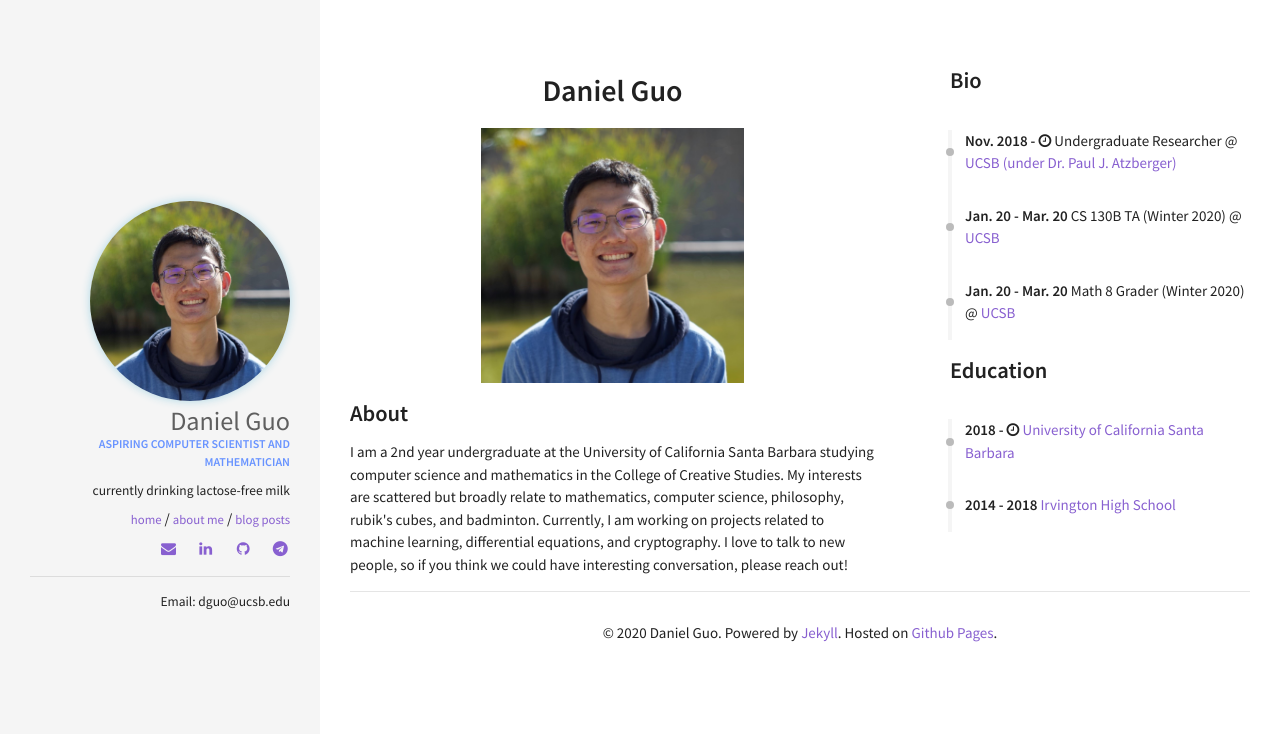
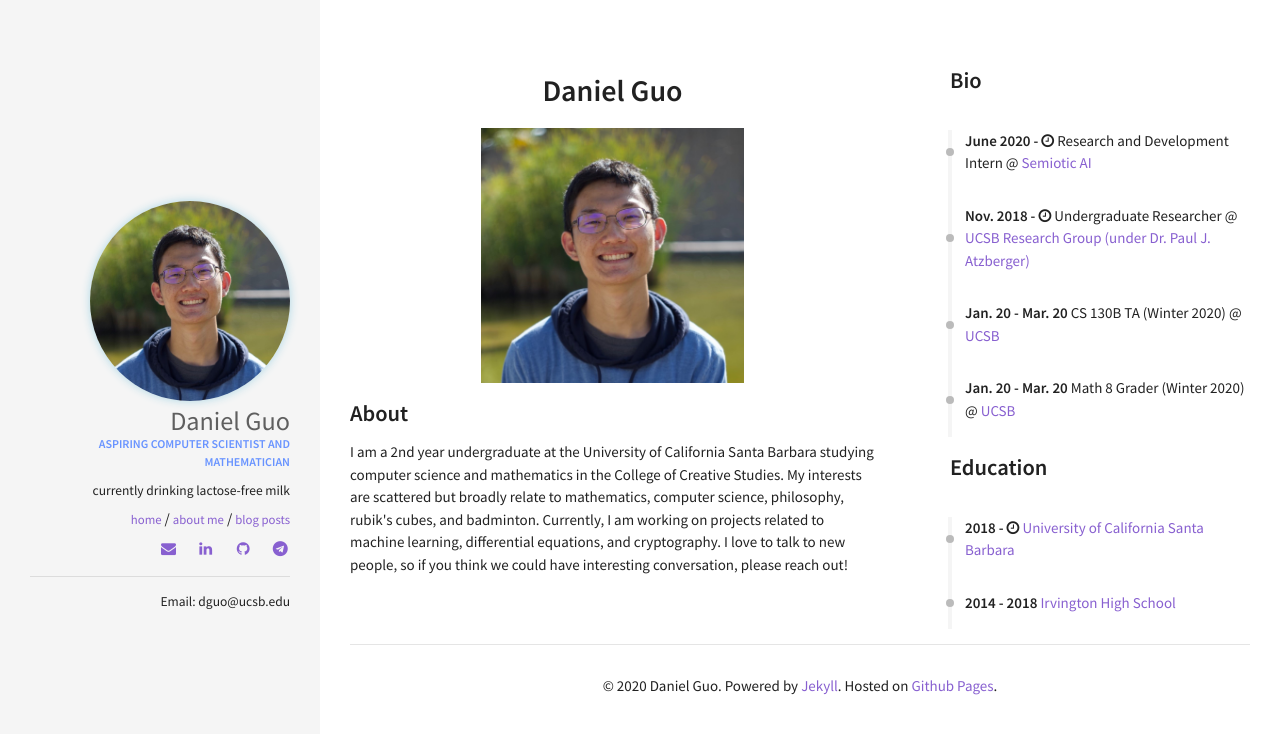
Before and after one commit to d-guo/danielguo.dev_old, a Jekyll site: the page built from aboutme.html, in a window 1280 px wide. Shown: the top 734 px of the page. Built offline with Jekyll 4.4.1, drawn with Linux system fonts in a browser that asks for light colours.

Commit message:
update semiotic ai employment

```diff
--- a/_data/index/careers.yml
+++ b/_data/index/careers.yml
@@ -1,6 +1,12 @@
 # careers section data
 # if you don't have language feature(language.yml is empty), ignore "i18n" items
-- name: UCSB (under Dr. Paul J. Atzberger)
+
+- name: Semiotic AI
+  link: https://www.semiotic.ai/
+  date: June 2020 - <i class="fa fa-clock-o" aria-hidden="true" title="Until Now"></i>
+  job: Research and Development Intern
+
+- name: UCSB Research Group (under Dr. Paul J. Atzberger)
   link: http://web.math.ucsb.edu/~atzberg/pmwiki_intranet/index.php?n=AtzbergerHomePage.Homepage?setskin=atzbergerHomepage4
   date: Nov. 2018 - <i class="fa fa-clock-o" aria-hidden="true" title="Until Now"></i>
   job: Undergraduate Researcher
```
